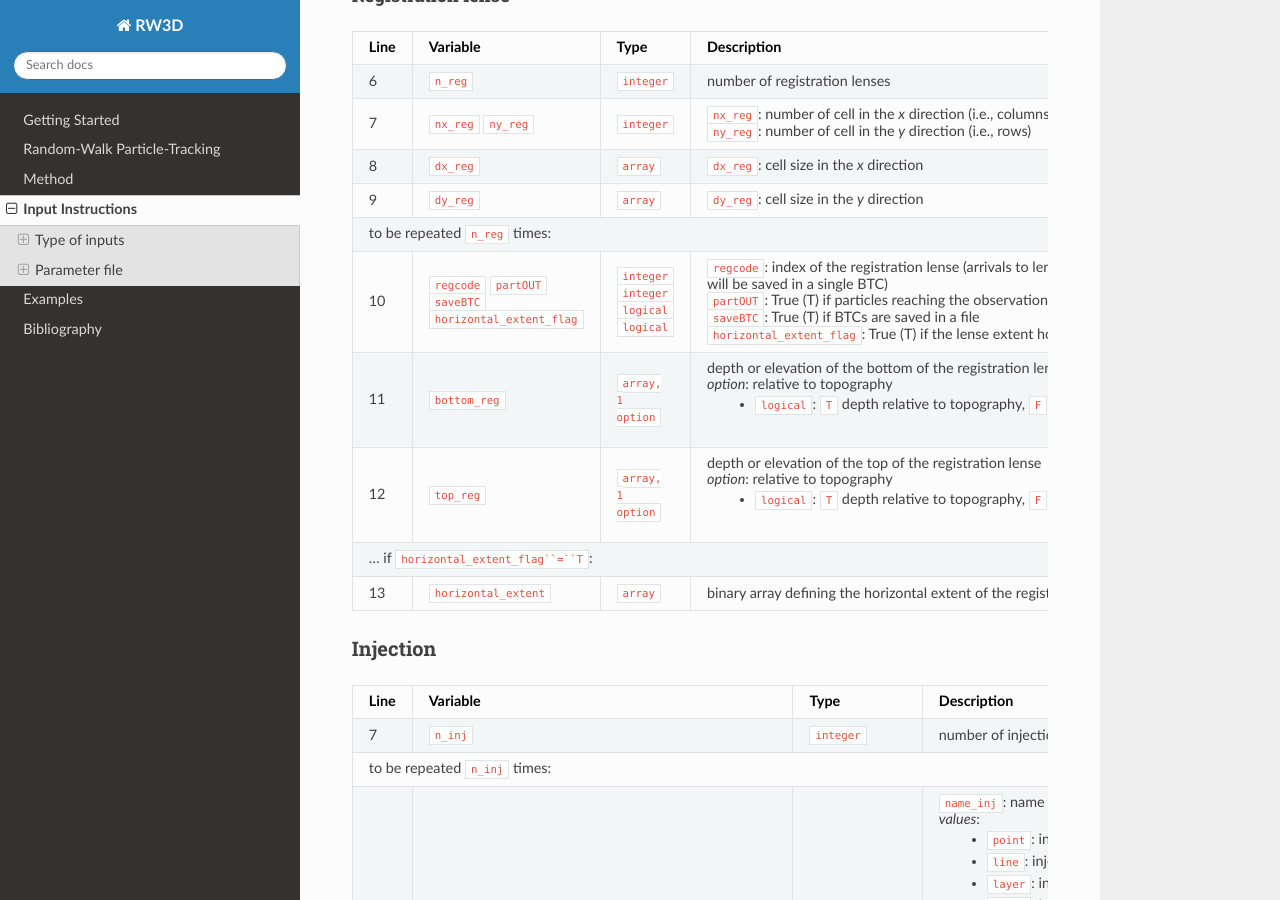
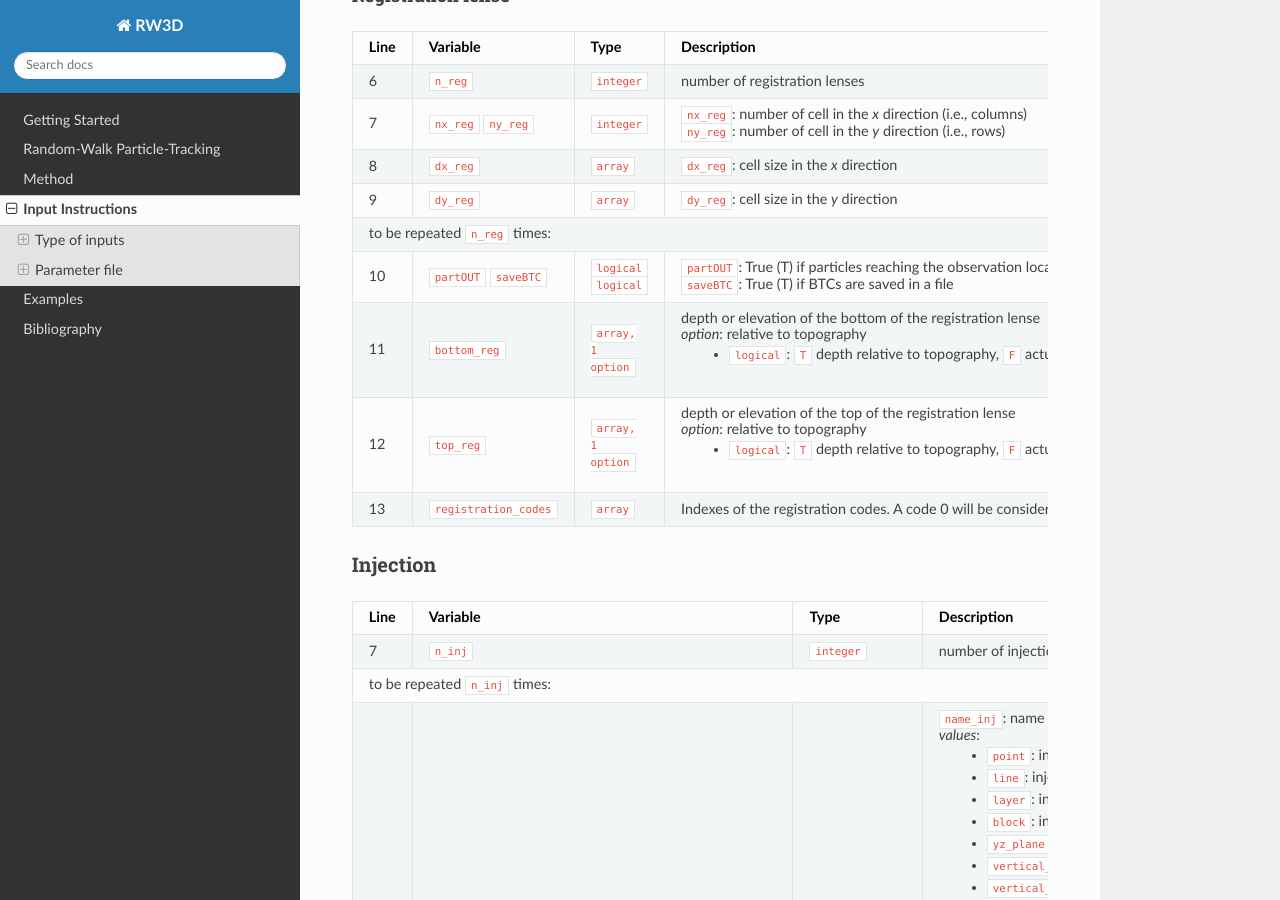
Before and after one commit to chrishenri/rw3d_manual, a Sphinx documentation site: the page built from docs/source/inputs.rst, in a window 1280 px wide and 900 px high, scrolled down 17547 px. Built offline with Sphinx 7.4.7 and the Read the Docs theme 3.1.0, drawn with Linux system fonts in a browser that asks for light colours; some of the changed text lies outside the part shown.

Commit message:
edit inputs

```diff
--- a/docs/source/inputs.rst
+++ b/docs/source/inputs.rst
@@ -1109,14 +1109,9 @@ Registration lense
     +------+-------------------------------------------------------------------------+-----------------------------------------------------+----------------------------------------------------------------------------------------------------------------------------------+
     | to be repeated ``n_reg`` times:                                                                                                                                                                                                                                         |
     +------+-------------------------------------------------------------------------+-----------------------------------------------------+----------------------------------------------------------------------------------------------------------------------------------+
-    | 10   | ``regcode`` ``partOUT`` ``saveBTC`` ``horizontal_extent_flag``          | ``integer`` ``integer`` ``logical`` ``logical``     | ``regcode``: index of the registration lense (arrivals to lenses with the same ``regcode`` will be saved in a single BTC)        |
-    |      |                                                                         |                                                     |                                                                                                                                  |
-    |      |                                                                         |                                                     | ``partOUT``: True (T) if particles reaching the observation location are killed                                                  |
+    | 10   | ``partOUT`` ``saveBTC``                                                 | ``logical`` ``logical``                             | ``partOUT``: True (T) if particles reaching the observation location are killed                                                  |
     |      |                                                                         |                                                     |                                                                                                                                  |
     |      |                                                                         |                                                     | ``saveBTC``: True (T) if BTCs are saved in a file                                                                                |
-    |      |                                                                         |                                                     |                                                                                                                                  |
-    |      |                                                                         |                                                     | ``horizontal_extent_flag``: True (T) if the lense extent horizontally over a given area that is defined in a file                |
-    |      |                                                                         |                                                     |                                                                                                                                  |
     +------+-------------------------------------------------------------------------+-----------------------------------------------------+----------------------------------------------------------------------------------------------------------------------------------+
     | 11   | ``bottom_reg``                                                          | ``array, 1 option``                                 | depth or elevation of the bottom of the registration lense                                                                       |
     |      |                                                                         |                                                     |                                                                                                                                  |
@@ -1130,9 +1125,7 @@ Registration lense
     |      |                                                                         |                                                     |                                                                                                                                  |
     |      |                                                                         |                                                     |    - ``logical``: ``T`` depth relative to topography, ``F`` actual elevation                                                     |
     +------+-------------------------------------------------------------------------+-----------------------------------------------------+----------------------------------------------------------------------------------------------------------------------------------+
-    | ... if ``horizontal_extent_flag``=``T``:                                                                                                                                                                                                                                |
-    +------+-------------------------------------------------------------------------+-----------------------------------------------------+----------------------------------------------------------------------------------------------------------------------------------+
-    | 13   | ``horizontal_extent``                                                   | ``array``                                           | binary array defining the horizontal extent of the registration lense                                                            |
+    | 13   | ``registration_codes``                                                  | ``array``                                           | Indexes of the registration codes. A code 0 will be considered as a non-registration cell                                        |
     +------+-------------------------------------------------------------------------+-----------------------------------------------------+----------------------------------------------------------------------------------------------------------------------------------+
 
 
@@ -1325,7 +1318,7 @@ Ouputs
     |      |                                                                         |                                                     |                                                                                                                                                                                                                                                    |
     |      |                                                                         |                                                     | ``format``: ``0`` for printing outputs in a csv file; ``1`` for printing in a binary file.                                                                                                                                                         |
     +------+-------------------------------------------------------------------------+-----------------------------------------------------+----------------------------------------------------------------------------------------------------------------------------------------------------------------------------------------------------------------------------------------------------+
-    | if ``ixmom`` = 0 and ``iwcshot`` = 0: the following line will still be read but not considered.                                                                                                                                                                                                                                                                                           |
+    | if ``ixmom`` = 0 and ``iwcshot`` = 0, specify line 6:                                                                                                                                                                                                                                                                                                                                     |
     +------+-------------------------------------------------------------------------+-----------------------------------------------------+----------------------------------------------------------------------------------------------------------------------------------------------------------------------------------------------------------------------------------------------------+
     | There are 3 options to specify the times of snapshots:                                                                                                                                                                                                                                                                                                                                    |
     +------+-------------------------------------------------------------------------+-----------------------------------------------------+----------------------------------------------------------------------------------------------------------------------------------------------------------------------------------------------------------------------------------------------------+
```
